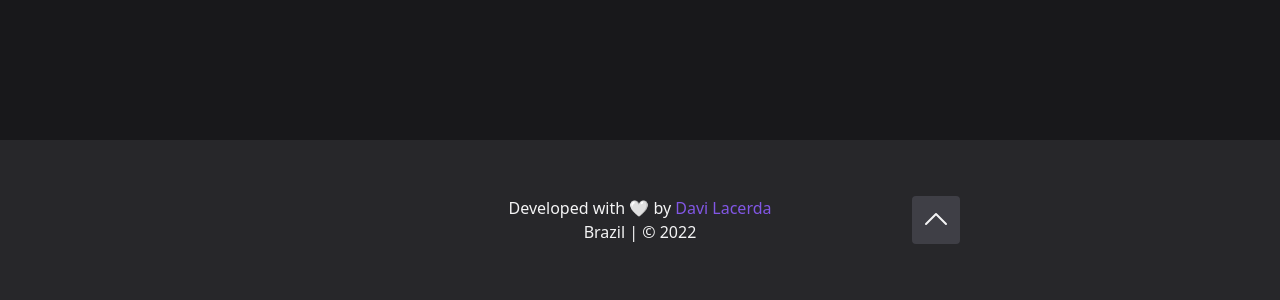
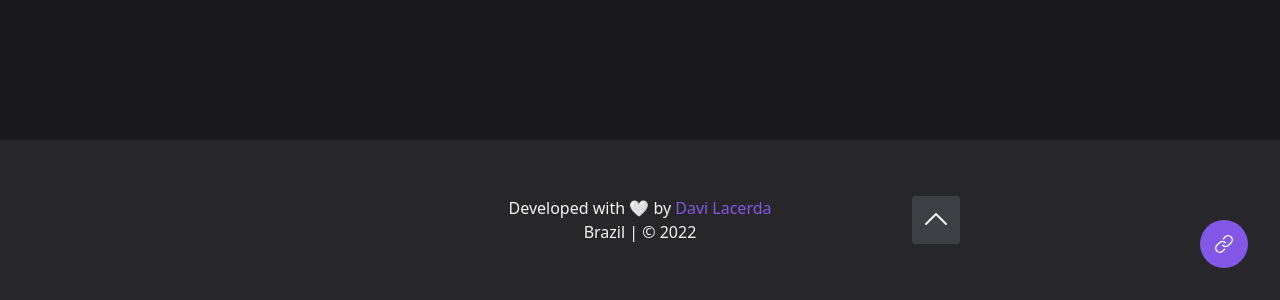
Before and after one commit to DaviLacerda/portfolio, a Next.js app: page / in a window 1280 px wide. Shown: the part 500-800 px from the top of the page. Built offline with nearby package versions, Linux system fonts and the light colour scheme.

Commit message:
feat: added widget styles

```diff
--- /dev/null
+++ b/src/components/LinkWidget/index.tsx
@@ -0,0 +1,13 @@
+import { Link } from "phosphor-react";
+
+export function LinkWidget(){
+    return (
+        <button
+            type="button"
+            className="fixed bottom-4 right-4 md:bottom-8 md:right-8 w-12 h-12 bg-brand rounded-full flex items-center justify-center hover:bg-brand-hover hover:cursor-pointer focus:bg-brand focus:outline-none focus:ring-2 focus:ring-zinc-100 hover:shadow-brand focus:shadow-brand transition-all"
+            aria-label="Open Links Widget"
+        >
+            <Link className="w-6 h-6" weight="regular" />
+        </button>
+    )
+}
--- a/src/pages/_app.tsx
+++ b/src/pages/_app.tsx
@@ -1,8 +1,14 @@
 import '../styles/globals.css'
 import type { AppProps } from 'next/app'
+import { LinkWidget } from '../components/LinkWidget'
 
 function MyApp({ Component, pageProps }: AppProps) {
-  return <Component {...pageProps} />
+  return (
+    <>
+      <Component {...pageProps} />
+      <LinkWidget />
+    </>
+  )
 }
 
 export default MyApp
--- a/tailwind.config.js
+++ b/tailwind.config.js
@@ -31,6 +31,9 @@ module.exports = {
                 "secondary": colors.zinc["400"],
                 "tooltip": colors.zinc["800"],
             },
+            boxShadow: {
+                "brand": "0px 8px 24px rgba(130,87,229,0.7)",
+            },
         },
     },
     plugins: [],
```
Also changed, not shown: public/vercel.svg (deleted).
